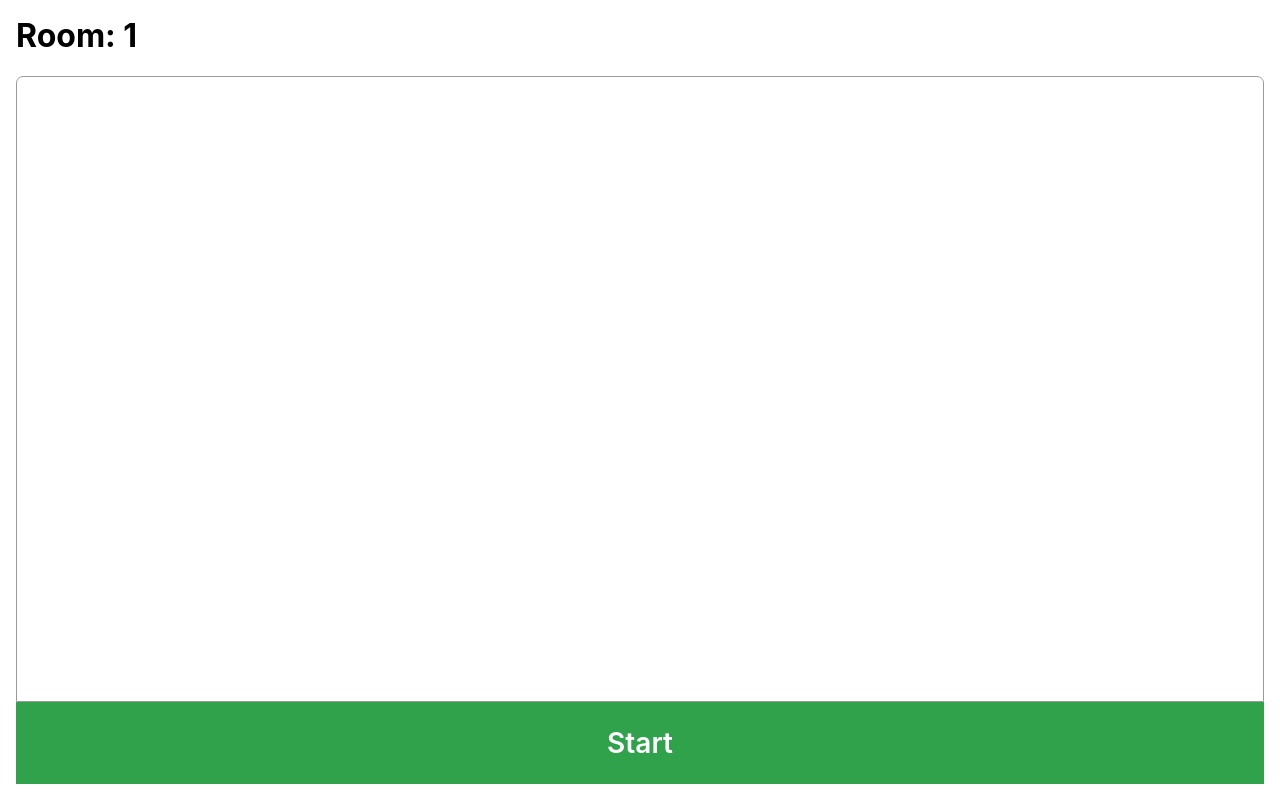
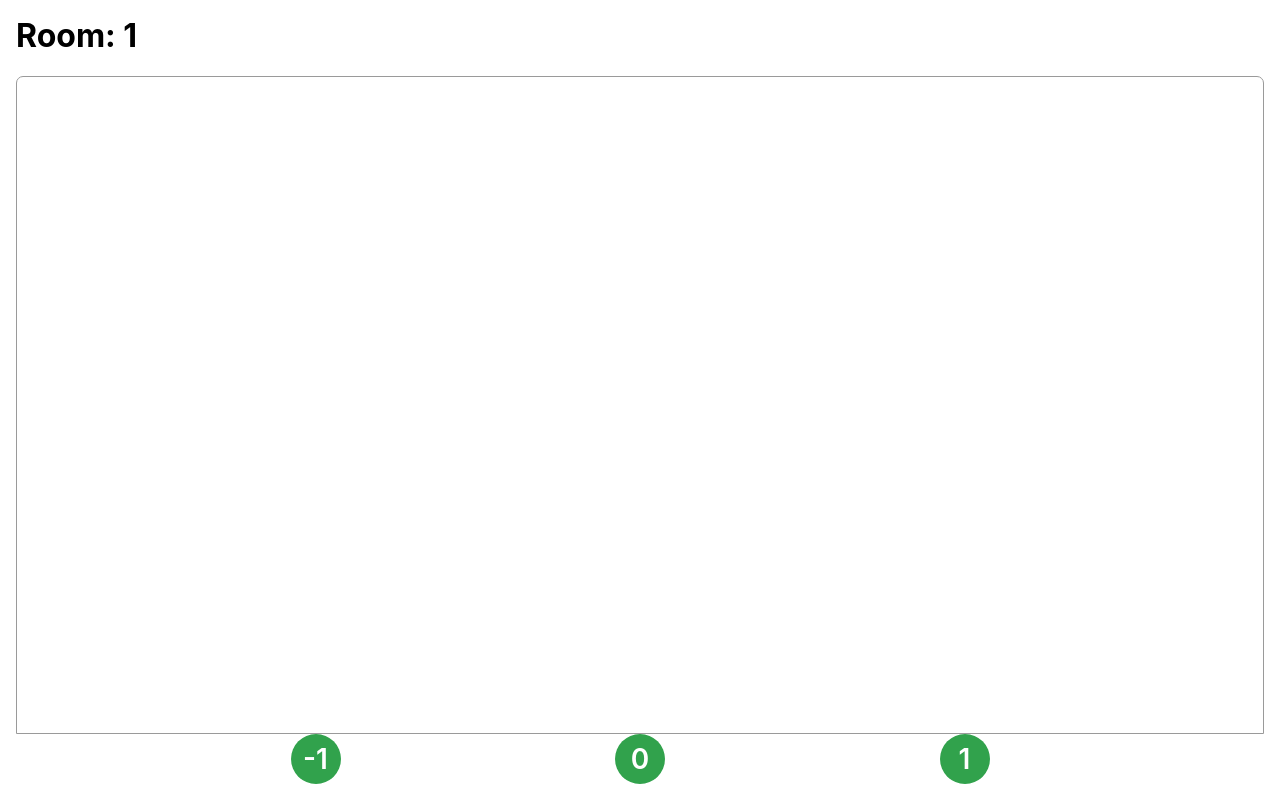
Before and after one commit to TanmayBiswas22/game-app, a React (Create React App) app in the folder client/: page /1 in a window 1280 px wide. Built offline with nearby package versions, Linux system fonts and the light colour scheme.

Commit message:
added gamedata

```diff
--- a/client/src/ChatRoom/ChatRoom.css
+++ b/client/src/ChatRoom/ChatRoom.css
@@ -53,13 +53,21 @@
     margin-right: auto;
 }
 
+.button-container{
+    display: flex;
+    justify-content: space-evenly;
+}
+
 .send-message-button {
     font-size: 28px;
     font-weight: 600;
     color: white;
     background: #31a24c;
-    padding: 24px 12px;
+    /* padding: 24px 12px; */
     border: none;
+    border-radius: 50%;
+    height: 50px;
+    width: 50px;
 }
 
 .messages-container, .new-message-input-field, .send-message-button {
--- a/client/src/ChatRoom/ChatRoom.jsx
+++ b/client/src/ChatRoom/ChatRoom.jsx
@@ -5,62 +5,55 @@ import useChat from "../useChat";
 
 const ChatRoom = (props) => {
   const { roomId } = props.match.params;
-  const { messages, sendMessage } = useChat(roomId);
-  const [newMessage, setNewMessage] = React.useState("");
+  const { gameData, sendGameData } = useChat(roomId);
+  // const [newMessage, setNewMessage] = React.useState("");
+  // const [isGameStarted, setIsGameStarted] = useState(false);
+  // const handleNewMessageChange = (event) => {
+  //   setNewMessage(event.target.value);
+  // };
 
-  const handleNewMessageChange = (event) => {
-    setNewMessage(event.target.value);
+  const handleSendMessage = (selectedOption) => {
+   const newData ={
+     selectedValue:selectedOption,
+     isGameStarted: true,
+     gameID:roomId,
+     value:gameData.length > 0 ? gameData[gameData.length-1].value: null
+   }
+   sendGameData(newData);
+    // setNewMessage("");
   };
-
-  const handleSendMessage = () => {
-    const randomNumber = Math.floor(Math.random() * 99) + 9;
-    sendMessage(randomNumber);
-    setNewMessage("");
-  };
-
-  const createNewGame = () => {
-    const randomNumber = Math.floor(Math.random() * 99) + 9;
-
-    // return {
-    //   id: uuidv4(),
-    //   playerOne: user,
-    //   playerTwo: isSingleUser ? PLAYER : null,
-    //   value: randomNumber,
-    //   startingNumber: randomNumber,
-    //   turn: isSingleUser ? user.id : null,
-    //   attemps: [],
-    //   winner: null,
-    // };
-    //return randomNumber;
-  };
-
+  console.log('render  data',gameData);
   return (
     <div className="chat-room-container">
       <h1 className="room-name">Room: {roomId}</h1>
       <div className="messages-container">
         <ol className="messages-list">
-          {messages.map((message, i) => (
+            {/* Starting Number:{messages[0].startingNumber} */}
+          {gameData.map((data, i) => (
             <li
               key={i}
-              className={`message-item ${
-                message.ownedByCurrentUser ? "my-message" : "received-message"
-              }`}
+              className={`message-item ${data.ownedByCurrentUser ? "my-message" : "received-message"
+                }`}
             >
-              {message.body}
+
+              {data.value}
+              {data.value ===1 ? data.senderId + 'WON' : 'player2 loose'}
             </li>
           ))}
         </ol>
       </div>
-      {/* <textarea
-        value={newMessage}
-        onChange={handleNewMessageChange}
-        placeholder="Write message..."
-        className="new-message-input-field"
-      /> */}
-      {/* {createNewGame()} */}
-      <button onClick={handleSendMessage} className="send-message-button">
-        Start
+      <div className="button-container">
+        <button onClick={() => handleSendMessage(-1)} className="send-message-button">
+          -1
       </button>
+        <button onClick={() => handleSendMessage(0)} className="send-message-button">
+          0
+      </button>
+        <button onClick={() => handleSendMessage(1)} className="send-message-button">
+          1
+      </button>
+      </div>
+
     </div>
   );
 };
--- a/client/src/useChat.js
+++ b/client/src/useChat.js
@@ -3,9 +3,10 @@ import socketIOClient from "socket.io-client";
 
 const NEW_CHAT_MESSAGE_EVENT = "newChatMessage";
 const SOCKET_SERVER_URL = "http://localhost:4000";
+const startingNumber = 19;
+const useChat = (roomId) => {
+  const [gameData, setGameData] = useState([]);
 
-const useChat = (roomId) => {
-  const [messages, setMessages] = useState([]);
   const socketRef = useRef();
 
   useEffect(() => {
@@ -13,27 +14,54 @@ const useChat = (roomId) => {
       query: { roomId },
     });
 
-    socketRef.current.on(NEW_CHAT_MESSAGE_EVENT, (message) => {
-      const incomingMessage = {
-        ...message,
-        ownedByCurrentUser: message.senderId === socketRef.current.id,
+    socketRef.current.on(NEW_CHAT_MESSAGE_EVENT, (data) => {
+      // setIsGameStarted(true);
+      const incomingData = {
+        ...data,
+        ownedByCurrentUser: data.senderId === socketRef.current.id
       };
-      setMessages((messages) => [...messages, incomingMessage]);
+      setGameData((data) => [...data, incomingData]);
     });
-
+    console.log('socketref', socketRef);
+    console.log('gameData inside listenre', gameData);
     return () => {
       socketRef.current.disconnect();
     };
   }, [roomId]);
 
-  const sendMessage = (messageBody) => {
-    socketRef.current.emit(NEW_CHAT_MESSAGE_EVENT, {
-      body: messageBody,
-      senderId: socketRef.current.id,
-    });
+  const calculateValue = (value, number) => {
+    const newValue =  Math.round((value + number) / 3);
+    const isDivisible = (value + number) % 3 === 0;
+
+    return {
+      value: newValue,
+      isDivisible,
+    };
   };
 
-  return { messages, sendMessage };
+  const sendGameData = (newData) => {
+    let gameWinner = null;
+    //const randomNumber = Math.floor(Math.random() * 99) + 9;
+    const newValue = calculateValue(newData.selectedValue, newData.value ? newData.value : startingNumber);
+    if (newValue.value === 1) {
+      gameWinner = (newData.senderId === socketRef.current.id) ? 'A WON':'B WON'
+    } else if(!newValue.isDivisible) {
+      gameWinner = "2"
+    }
+    console.log('socketref', socketRef);
+    console.log('newData', newData);
+    socketRef.current.emit(NEW_CHAT_MESSAGE_EVENT, {
+      value: newValue.value,
+      senderId: socketRef.current.id,
+      winner:gameWinner,
+      startingNumber:startingNumber,
+      isGameStarted:true
+      //text: `[(${attempt.number} + ${game.value} / 3)] = ${newValue.value}`,
+    });
+
+  };
+
+  return {gameData, sendGameData };
 };
 
 export default useChat;
```
